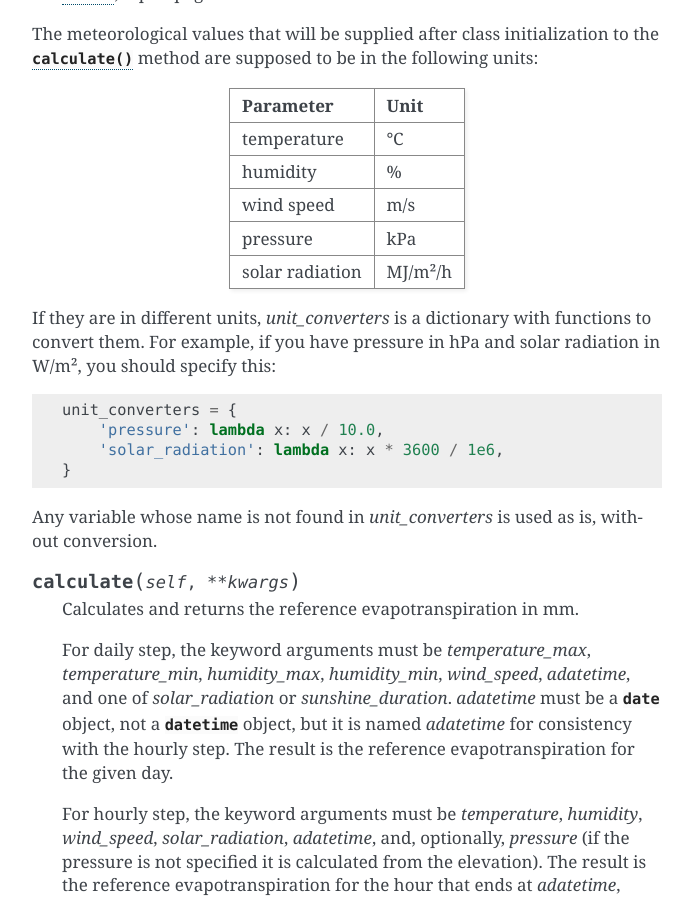
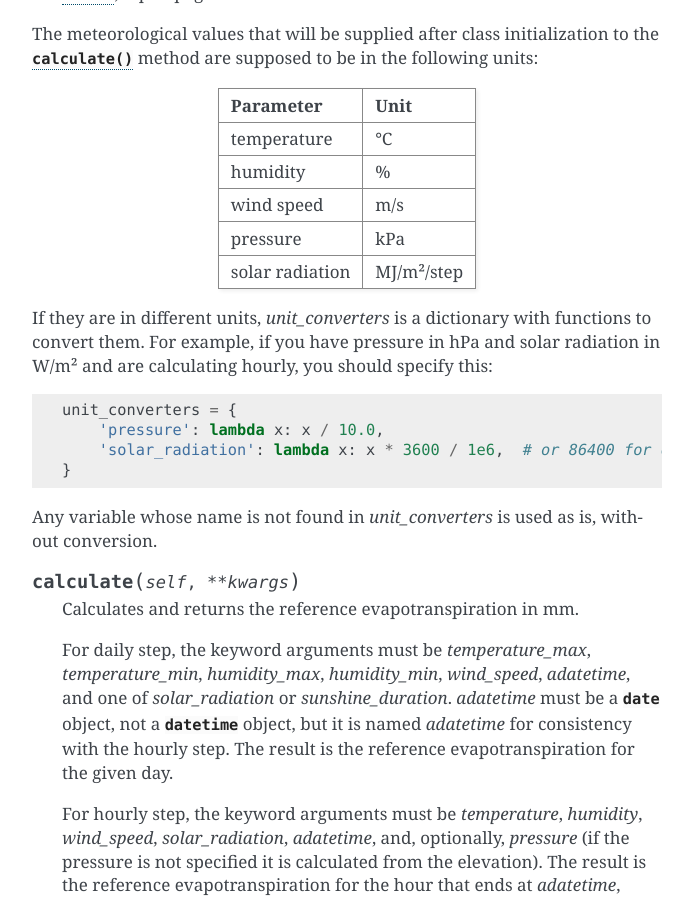
Before and after one commit to openmeteo/pthelma, a Sphinx documentation site: the page built from docs/evaporation/api.rst, in a window 1280 px wide and 900 px high, scrolled down 1112 px. Shown: the whole window, without its empty margins (418-1111 px from the left). Built offline with Sphinx 7.4.7, drawn with Linux system fonts in a browser that asks for light colours; the version number is read from the project's files by our own code.

Commit message:
evaporation: Fix some errors in the documentation

```diff
--- a/docs/evaporation/api.rst
+++ b/docs/evaporation/api.rst
@@ -66,16 +66,17 @@ Basic stuff
    humidity                  %
    wind speed                m/s
    pressure                  kPa
-   solar radiation           MJ/m²/h
+   solar radiation           MJ/m²/step
    ========================  =====================
 
    If they are in different units, *unit_converters* is a dictionary
    with functions to convert them. For example, if you have pressure
-   in hPa and solar radiation in W/m², you should specify this::
+   in hPa and solar radiation in W/m² and are calculating hourly, you
+   should specify this::
 
       unit_converters = {
           'pressure': lambda x: x / 10.0,
-          'solar_radiation': lambda x: x * 3600 / 1e6,
+          'solar_radiation': lambda x: x * 3600 / 1e6,  # or 86400 for daily
       }
 
    Any variable whose name is not found in *unit_converters* is used
```
Also changed, not shown: 1 other file.
